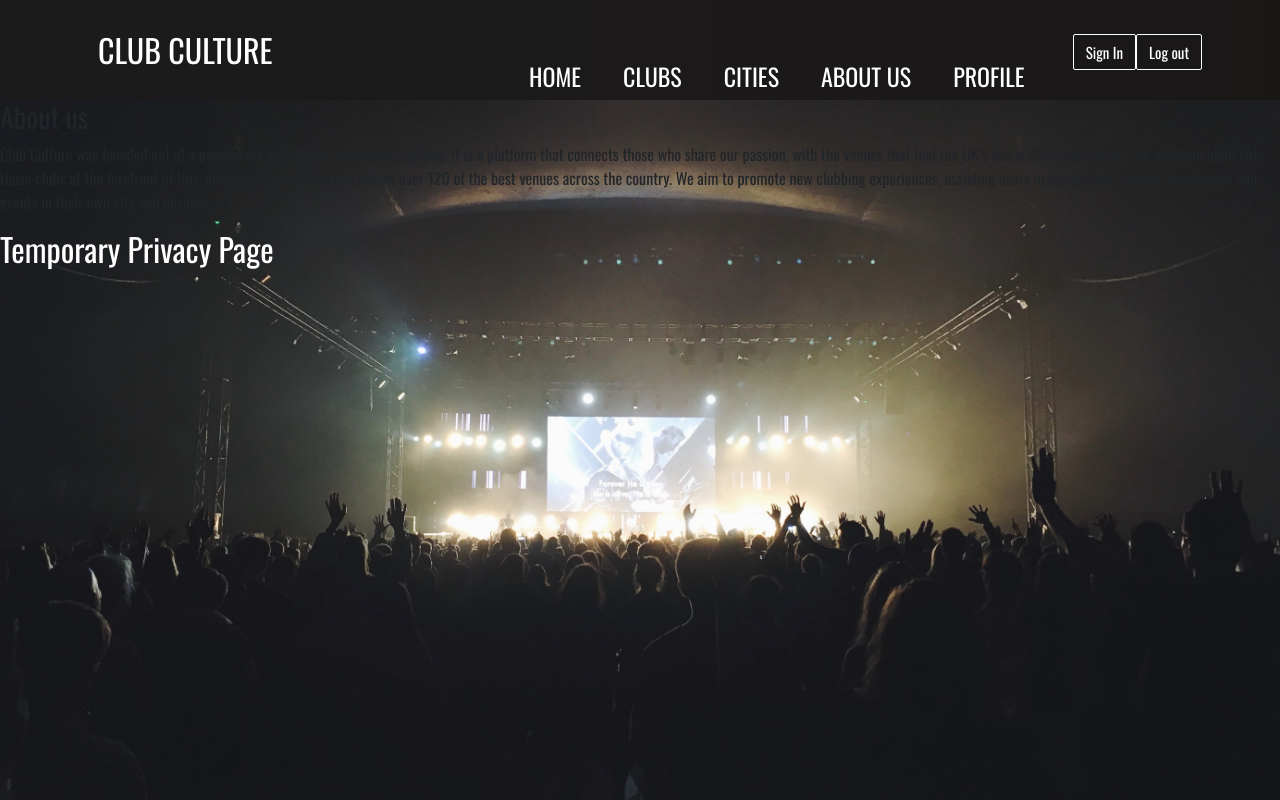
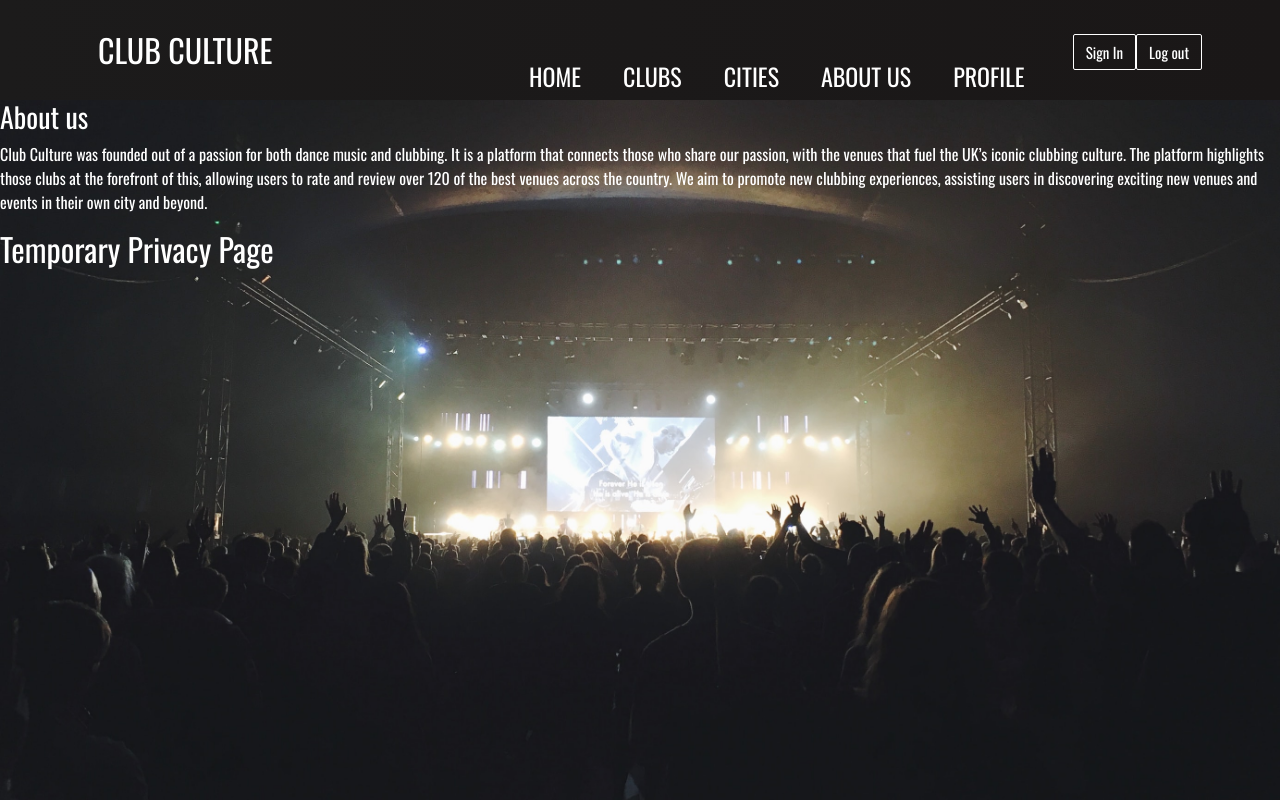
Before and after one commit to iWheeler5/ccreact-app, a React (Create React App) app in the folder frontend/: page /about in a window 1280 px wide. Built offline with nearby package versions, Linux system fonts and the light colour scheme.

Commit message:
Updated package.json to resolve issues with starting the app

```diff
--- a/frontend/package.json
+++ b/frontend/package.json
@@ -18,8 +18,8 @@
     "web-vitals": "^1.1.2"
   },
   "scripts": {
-    "start": "react-scripts start",
-    "build": "react-scripts build",
+    "start": "export SET NODE_OPTIONS=--openssl-legacy-provider && react-scripts start",
+    "build": "export SET NODE_OPTIONS=--openssl-legacy-provider && react-scripts build",
     "test": "react-scripts test",
     "eject": "react-scripts eject"
   },
--- a/frontend/src/components/AboutUsSection.css
+++ b/frontend/src/components/AboutUsSection.css
@@ -0,0 +1,7 @@
+p {
+    color: white
+}
+
+h3{
+    color: white
+}
--- a/frontend/src/components/HomeCityCarousel.js
+++ b/frontend/src/components/HomeCityCarousel.js
@@ -13,6 +13,7 @@
                 <Carousel infiniteLoop useKeyboardArrows centerMode={true} centerSlidePercentage={33.3}>
                     <div class="carousel-tile">
                         <h4>TEST CAROUSEL ITEM 1</h4>
+                        <p>Test</p>
                     </div>
                     <div class="carousel-tile">
                         <h4>TEST CAROUSEL ITEM 2</h4>
```
Also changed, not shown: 1 other file (tests, documents, lock files or other folders).
